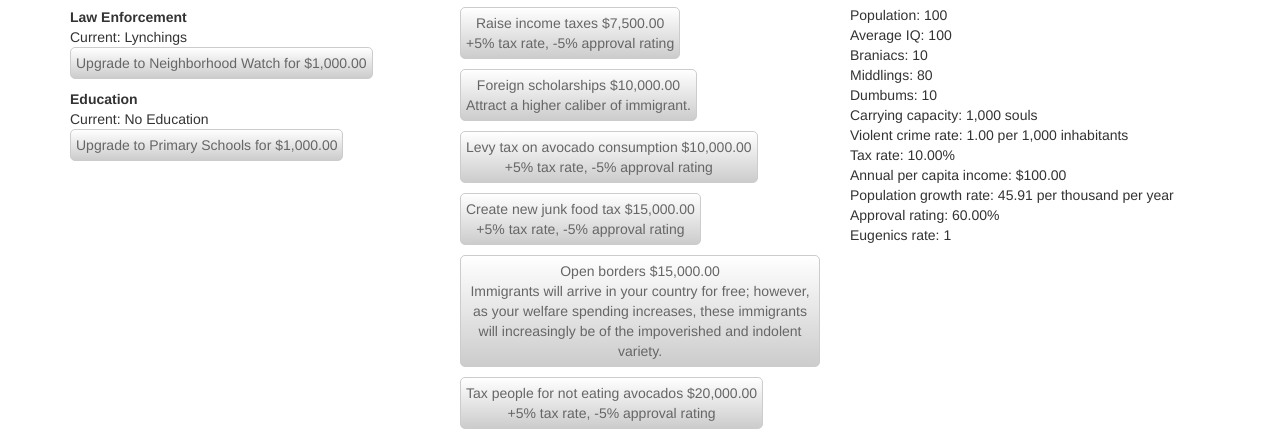
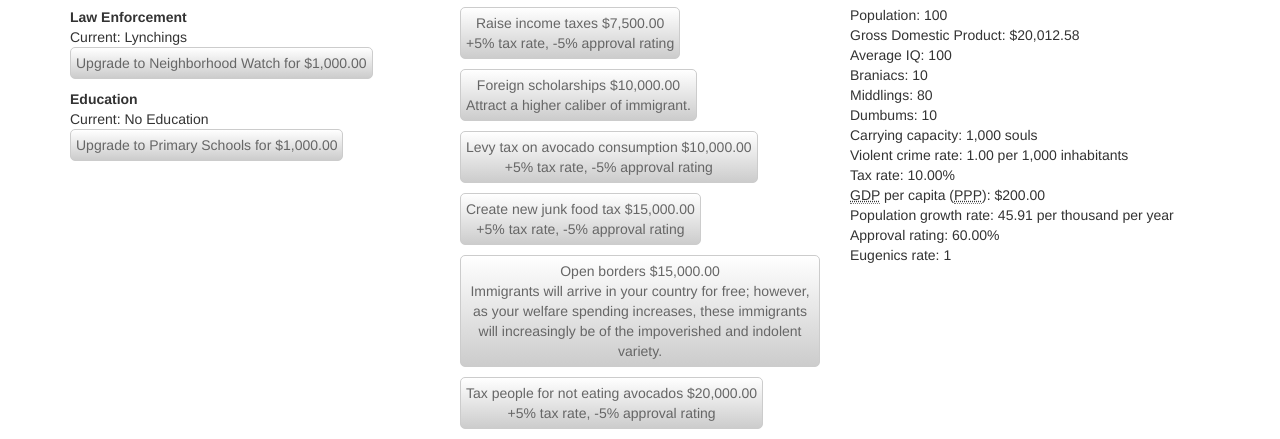
Before and after one commit to kevlarut/DemocracyGame, a plain HTML site: page index.html in a window 1280 px wide. Shown: the part 465-904 px from the top of the page. Drawn offline with nearby package versions, Linux system fonts and the light colour scheme.

Commit message:
Added GDP; replaced IQ score with STDEV

```diff
--- a/index.html
+++ b/index.html
@@ -109,6 +109,7 @@
 						</div>
 
 						<div>Population: {{demographicService.population() | number : 0}}</div>
+						<div>Gross Domestic Product: {{demographicService.gdp() | currency}}</div>
 						<div>Average IQ: {{demographicService.averageIQ() | number : 0}}</div>
 						<div ng-repeat="race in playerService.races">
 							{{race.name}}s: {{race.population | number : 0}}
@@ -117,7 +118,7 @@
 						<div>Violent crime rate: {{ demographicService.crimeRate() | number : 2}} per 1,000 inhabitants</div>
 
 						<p>Tax rate: {{taxRate() | number : 2}}%<br />
-						Annual per capita income: {{demographicService.perCapitaIncomePerYear() | currency}}<br />
+						<abbr title="Gross Domestic Product">GDP</abbr> per capita (<abbr title="Purchasing Power Parity">PPP</abbr>): {{demographicService.perCapitaIncomePerYear() | currency}}<br />
 						Population growth rate: {{demographicService.populationGrowthRate() | number : 2}} per thousand per year<br />
 						Approval rating: {{demographicService.approvalRating() | number : 2}}%<br />
 						Eugenics rate: {{demographicService.eugenicsRate()}}</p>
--- a/js/demographicService.js
+++ b/js/demographicService.js
@@ -10,12 +10,16 @@ democracyGame.service('demographicService', function(constantsService, playerSer
 		var rate = 0;
 		for (var i = 0; i < playerService.races.length; i++) {
 			var race = playerService.races[i];
-			if (race.iq < 100) {
+			if (race.standardDeviationsFromMeanIQ < 0) {
 				rate += race.population;
 			}
 		}
 		rate = policyService.getAttributeValueAfterModificationByPolicies('crimeRate', rate / 10);
 		return rate;
+	}
+
+	this.gdp = function() {
+		return this.perCapitaIncomePerYear() * this.population();
 	}
 
 	this.populationPercentage = function(population) {
@@ -27,20 +31,26 @@ democracyGame.service('demographicService', function(constantsService, playerSer
 	}
 
 	this.averageIQ = function() {
-		var totalIQ = 0;
+		var iq = 100 + (this.averageStandardDeviationsFromMeanIQ() * 15);
+		return iq;
+	}
+
+	this.averageStandardDeviationsFromMeanIQ = function() {
+		var totalstandardDeviationsFromMeanIQ = 0;
 		for (var i = 0; i < playerService.races.length; i++) {
 			var race = playerService.races[i];
-			totalIQ += race.iq * race.population;
+			totalstandardDeviationsFromMeanIQ += race.standardDeviationsFromMeanIQ * race.population;
 		}
-		return totalIQ / this.population();
-	};
+		return totalstandardDeviationsFromMeanIQ / this.population();
+	}
 
 	this.perCapitaIncomePerYear = function() {
-		return policyService.getAttributeValueAfterModificationByPolicies('perCapitaIncome', this.averageIQ());
+		var basicIncome = 100 * (this.averageStandardDeviationsFromMeanIQ() + 2);
+		return policyService.getAttributeValueAfterModificationByPolicies('perCapitaIncome', basicIncome);
 	};
 	this.perCapitaIncomePerSecond = function() {
 		return this.perCapitaIncomePerYear() / constantsService.secondsPerYear;
-	};
+	}
 
 	this.populationGrowthRate = function() {
 		var K = this.carryingCapacity();
@@ -49,7 +59,7 @@ democracyGame.service('demographicService', function(constantsService, playerSer
 		var Nt = this.populationGrowth(N0, K, t);
 
 		return (Nt / N0 * 1000) - 1000;
-	};
+	}
 
 	// Maximum, unrestricted population growth rate; that is, the rate at which the population grows when it is very small; e.g., 50 per thousand population per year
 	this.malthusianParameter = function() {
@@ -91,10 +101,10 @@ democracyGame.service('demographicService', function(constantsService, playerSer
 			var race = playerService.races[i];
 
 			var weightedProportion = this.populationProportion(race.population);
-			if (race.iq > 100) {
+			if (race.standardDeviationsFromMeanIQ > 0) {
 				weightedProportion *= this.eugenicsRate();
 			}
-			if (race.iq < 100) {
+			if (race.standardDeviationsFromMeanIQ < 0) {
 				weightedProportion *= 2 - this.eugenicsRate();
 			}
 			weightedProportions.push(weightedProportion);
--- a/js/gameDataService.js
+++ b/js/gameDataService.js
@@ -243,8 +243,8 @@ democracyGame.service('gameDataService', function() {
 	];
 
 	this.races = [
-		{name: 'Braniac', population: 10, iq: 115, color: "#5cb85c", immigrationCost: 10000},
-		{name: 'Middling', population: 80, iq: 100, color: "#f0ad4e", immigrationCost: 5000},
-		{name: 'Dumbum', population: 10, iq: 85, color: "#d9534f", immigrationCost: 1000}
+		{name: 'Braniac', population: 10, standardDeviationsFromMeanIQ: 1, color: "#5cb85c", immigrationCost: 10000},
+		{name: 'Middling', population: 80, standardDeviationsFromMeanIQ: 0, color: "#f0ad4e", immigrationCost: 5000},
+		{name: 'Dumbum', population: 10, standardDeviationsFromMeanIQ: -1, color: "#d9534f", immigrationCost: 1000}
 	];
 });
```
